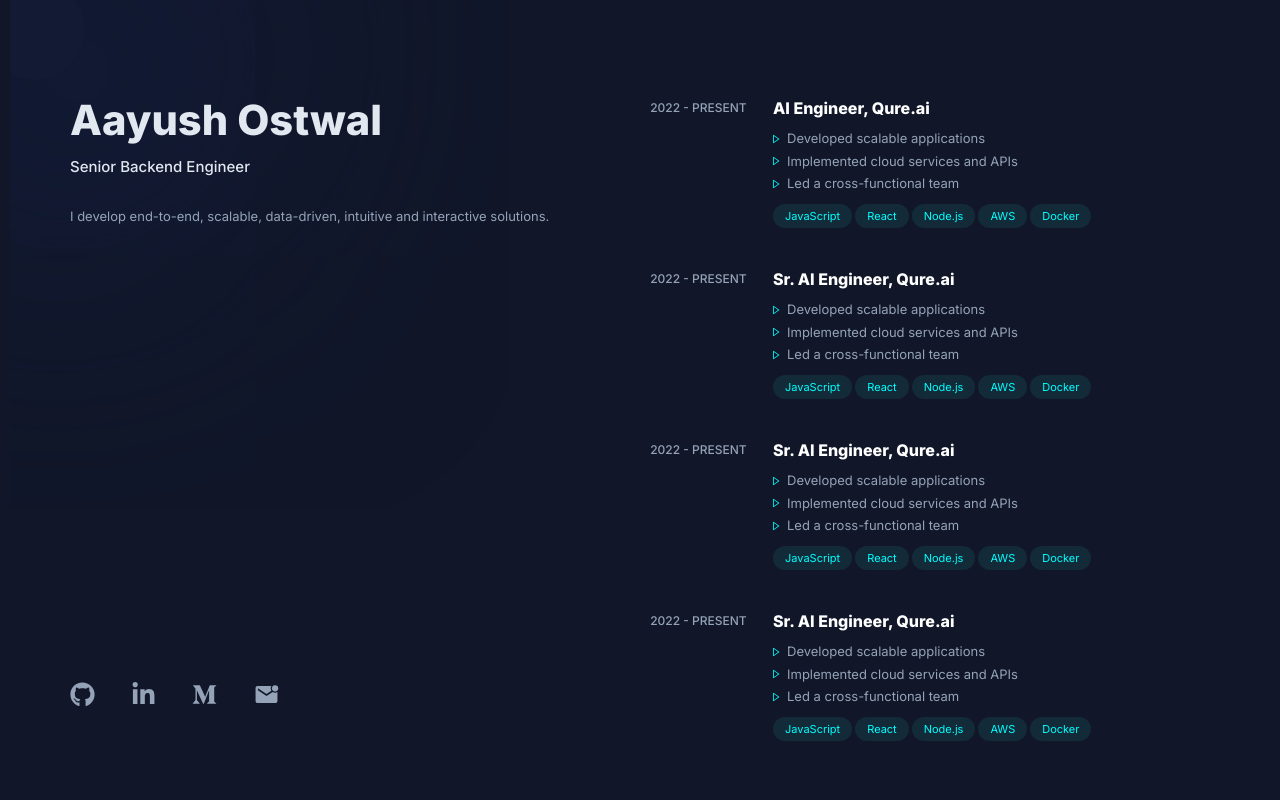
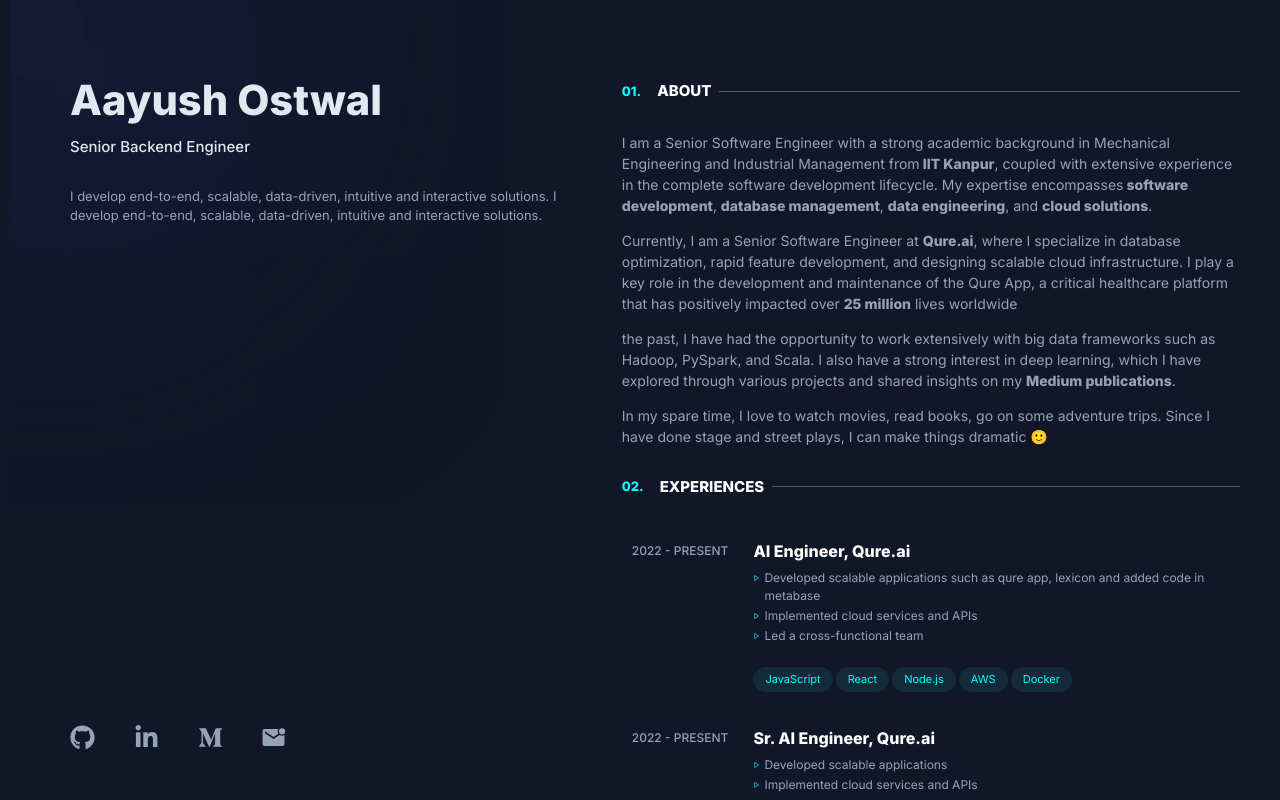
Before and after one commit to aayushostwal/aayushostwal.github.io, a React (Vite) app: page / in a window 1280 px wide. Built offline with nearby package versions, Linux system fonts and the light colour scheme.

Commit message:
Added About section

```diff
--- a/index.html
+++ b/index.html
@@ -24,20 +24,7 @@
   </head>
   <body>
     <div id="root"></div>
-    <script>
-      function adjustPadding() {
-        const body = document.body;
 
-        // Check if the screen width is 768px or less (for mobile)
-        if (window.innerWidth <= 768) {
-          body.style.marginLeft = '-30px'; // Set padding for mobile
-        }
-      }
-
-      // Run the function on page load and when resizing the window
-      window.addEventListener('load', adjustPadding);
-      window.addEventListener('resize', adjustPadding);
-    </script>
     <script type="module" src="/src/main.tsx"></script>
   </body>
 </html>
--- a/src/components/About.tsx
+++ b/src/components/About.tsx
@@ -0,0 +1,59 @@
+import { Box, Text } from "@mantine/core";
+import { useHover } from "@mantine/hooks";
+import constants from "../constants";
+
+function HoverComponent({ label }: { label: string }) {
+  const { hovered, ref } = useHover();
+  return (
+    <>
+      <Box
+        component="span"
+        ref={ref}
+        style={{
+          color: hovered ? "cyan" : constants.Colors.TEXT,
+          transition: "color 0.3s",
+        }}
+      >
+        <b> {label}</b>
+      </Box>
+    </>
+  );
+}
+function About() {
+  return (
+    <>
+      <Text style={{ fontSize: 14 }}>
+        I am a Senior Software Engineer with a strong academic background in
+        Mechanical Engineering and Industrial Management from
+        <HoverComponent label="IIT Kanpur" />, coupled with extensive experience
+        in the complete software development lifecycle. My expertise encompasses
+        <HoverComponent label="software development" />,{" "}
+        <HoverComponent label="database management" />
+        , <HoverComponent label="data engineering" />
+        , and <HoverComponent label="cloud solutions" />.
+      </Text>
+      <Text style={{ fontSize: 14 }}>
+        Currently, I am a Senior Software Engineer at{" "}
+        <HoverComponent label="Qure.ai" />, where I specialize in database
+        optimization, rapid feature development, and designing scalable cloud
+        infrastructure. I play a key role in the development and maintenance of
+        the Qure App, a critical healthcare platform that has positively
+        impacted over <HoverComponent label="25 million" /> lives worldwide
+      </Text>
+      <Text style={{ fontSize: 14 }}>
+        the past, I have had the opportunity to work extensively with big data
+        frameworks such as Hadoop, PySpark, and Scala. I also have a strong
+        interest in deep learning, which I have explored through various
+        projects and shared insights on my{" "}
+        <HoverComponent label="Medium publications" />.
+      </Text>
+      <Text style={{ fontSize: 14 }}>
+        In my spare time, I love to watch movies, read books, go on some
+        adventure trips. Since I have done stage and street plays, I can make
+        things dramatic 🙂
+      </Text>
+    </>
+  );
+}
+
+export default About;
--- a/src/components/BioSection.tsx
+++ b/src/components/BioSection.tsx
@@ -32,6 +32,7 @@
           flexDirection: "column",
           justifyContent: "space-between",
           height: "90%",
+          minHeight: "200px",
         }}
       >
         <Title
@@ -58,7 +59,8 @@
 
         <Text>
           I develop end-to-end, scalable, data-driven, intuitive and interactive
-          solutions.
+          solutions. I develop end-to-end, scalable, data-driven, intuitive and
+          interactive solutions.
         </Text>
 
         <div style={{ marginTop: "auto" }}>
--- a/src/components/Experience/index.tsx
+++ b/src/components/Experience/index.tsx
@@ -47,7 +47,7 @@
           gridTemplateColumns: "1fr 4fr",
           overflow: "hidden",
           paddingLeft: 10,
-          paddingBottom: 10,
+          paddingBottom: 5,
           marginTop: 10,
           opacity:
             hoveringProjectName === ""
@@ -62,6 +62,7 @@
         <Box
           style={{
             overflow: "auto",
+            paddingRight: 2,
           }}
         >
           <Text
@@ -99,29 +100,38 @@
             style={{
               display: "flex",
               flexDirection: "column",
-              marginLeft: -2,
-              marginTop: -20,
               overflow: "visible",
+              marginTop: -10,
             }}
           >
             {projectDetail.experience.map((item) => {
               return (
-                <Text
+                <div style={{ marginBottom: "2px" }}>
+                  <div
                     style={{
                       display: "flex",
-                    alignItems: "center",
-                    marginBottom: -10,
+                      alignItems: "flex-start",
+                      gap: "4px",
                     }}
                   >
                     <BiRightArrow
-                    size={10}
+                      size={7}
                       color="cyan"
                       style={{
-                      paddingRight: 6,
+                        paddingTop: 5.5,
+                        flexShrink: 0,
                       }}
                     />
+                    <Text
+                      style={{
+                        fontSize: 12,
+                        margin: 0, // Remove extra margin
+                      }}
+                    >
                       {item}
                     </Text>
+                  </div>
+                </div>
               );
             })}
           </Box>
--- /dev/null
+++ b/src/components/Heading.tsx
@@ -0,0 +1,53 @@
+import { Box, Divider, Text } from "@mantine/core";
+function Heading({
+  serialNumber,
+  heading,
+}: {
+  serialNumber: string;
+  heading: string;
+}) {
+  return (
+    <>
+      <Box
+        style={{
+          display: "flex",
+          alignItems: "center",
+          gap: "8px", // Adjust spacing between elements
+          color: "white", // Set the text color to match the image
+        }}
+      >
+        {/* Section Number */}
+        <Text
+          style={{
+            fontSize: "13px", // Adjust size as needed
+            fontWeight: "bold",
+            color: "cyan", // Greenish color for "02."
+            marginRight: "8px", // Space to the next text
+          }}
+        >
+          {serialNumber}
+        </Text>
+
+        {/* Section Title */}
+        <Text
+          style={{
+            fontSize: "15px", // Main title font size
+            fontWeight: "600", // Semi-bold
+          }}
+        >
+          {heading.toUpperCase()}
+        </Text>
+
+        {/* Divider */}
+        <Divider
+          style={{
+            flex: 1, // Make the line take the remaining space
+            height: "1px", // Line thickness
+            backgroundColor: "rgba(255, 255, 255, 0.3)", // Subtle line color
+          }}
+        />
+      </Box>
+    </>
+  );
+}
+export default Heading;
--- a/src/components/Layout.tsx
+++ b/src/components/Layout.tsx
@@ -4,7 +4,9 @@
 import { useMediaQuery } from "@mantine/hooks";
 import { useState } from "react";
 import qure from "../data/projects/qure";
+import About from "./About";
 import Experience from "./Experience";
+import Heading from "./Heading";
 import { ProjectDetails } from "./types";
 
 export default function AppLayout() {
@@ -15,52 +17,75 @@
   const projectDetails: ProjectDetails[] = [
     qure.qureSrProject,
     qure.qureProject,
-    qure.qureProject,
-    qure.qureProject,
-    qure.qureProject,
-    qure.qureProject,
-    qure.qureProject,
-    qure.qureProject,
-    qure.qureProject,
+    { ...qure.qureProject, company: "123" },
+    { ...qure.qureProject, company: "1234" },
+    { ...qure.qureProject, company: "234" },
+    { ...qure.qureProject, company: "345" },
+    { ...qure.qureProject, company: "456" },
+    { ...qure.qureProject, company: "567" },
+    { ...qure.qureProject, company: "678" },
   ];
 
   return (
+    <>
       <Box
         style={{
           display: "grid",
           gridTemplateColumns: isMobile ? "1fr" : "1fr 1.2fr",
           gridTemplateRows: isMobile ? "auto auto" : "auto",
-        width: "98vw",
+          width: "auto",
+          // width: "98vw",
           height: isMobile ? "auto" : "98vh", // Adjust height for mobile
           margin: 0,
-        padding: 0,
+          paddingTop: 50,
+          paddingLeft: 60,
+          paddingRight: 50,
           // overflow: "hidden",
           overflowY: isMobile ? "auto" : "hidden",
+          scrollbarWidth: "none",
+          msOverflowStyle: "none",
         }}
       >
+        {isMobile ? (
+          <></>
+        ) : (
           <Box
-        style={{
-          paddingLeft: 60,
-          paddingTop: 70,
-          overflow: "visible",
-          // height: "auto",
-        }}
+          // style={{
+          //   overflow: "visible",
+          // }}
           >
             <BioSection />
           </Box>
+        )}
+
         <Box
           style={{
-          paddingLeft: 60,
-          paddingTop: 70,
+            paddingTop: 15,
+            scrollbarWidth: "none",
             ...(isMobile
-            ? { height: "100vh", overflow: "visible" }
-            : { overflow: "auto" }),
+              ? { height: "90vh", overflow: "auto" }
+              : { overflow: "auto", paddingLeft: 20 }),
             "&:hover": {
               backgroundColor: "lightgray",
               border: "2px solid blue",
             },
           }}
         >
+          {isMobile ? (
+            <Box
+              style={{
+                overflow: "auto",
+                height: "auto",
+              }}
+            >
+              <BioSection />
+            </Box>
+          ) : (
+            <></>
+          )}
+          <Heading serialNumber="01." heading="about" />
+          <About />
+          <Heading serialNumber="02." heading="experiences" />
           {projectDetails.map((projectDetail) => {
             return (
               <Experience
@@ -72,5 +97,6 @@
           })}
         </Box>
       </Box>
+    </>
   );
 }
--- a/src/data/projects/qure.tsx
+++ b/src/data/projects/qure.tsx
@@ -5,7 +5,7 @@
   company: "AI Engineer, Qure.ai",
   link: "https://qure.ai",
   experience: [
-    "Developed scalable applications",
+    "Developed scalable applications such as qure app, lexicon and added code in metabase",
     "Implemented cloud services and APIs",
     "Led a cross-functional team",
   ],
```
Lines whose indentation alone changed are shown as unchanged.
